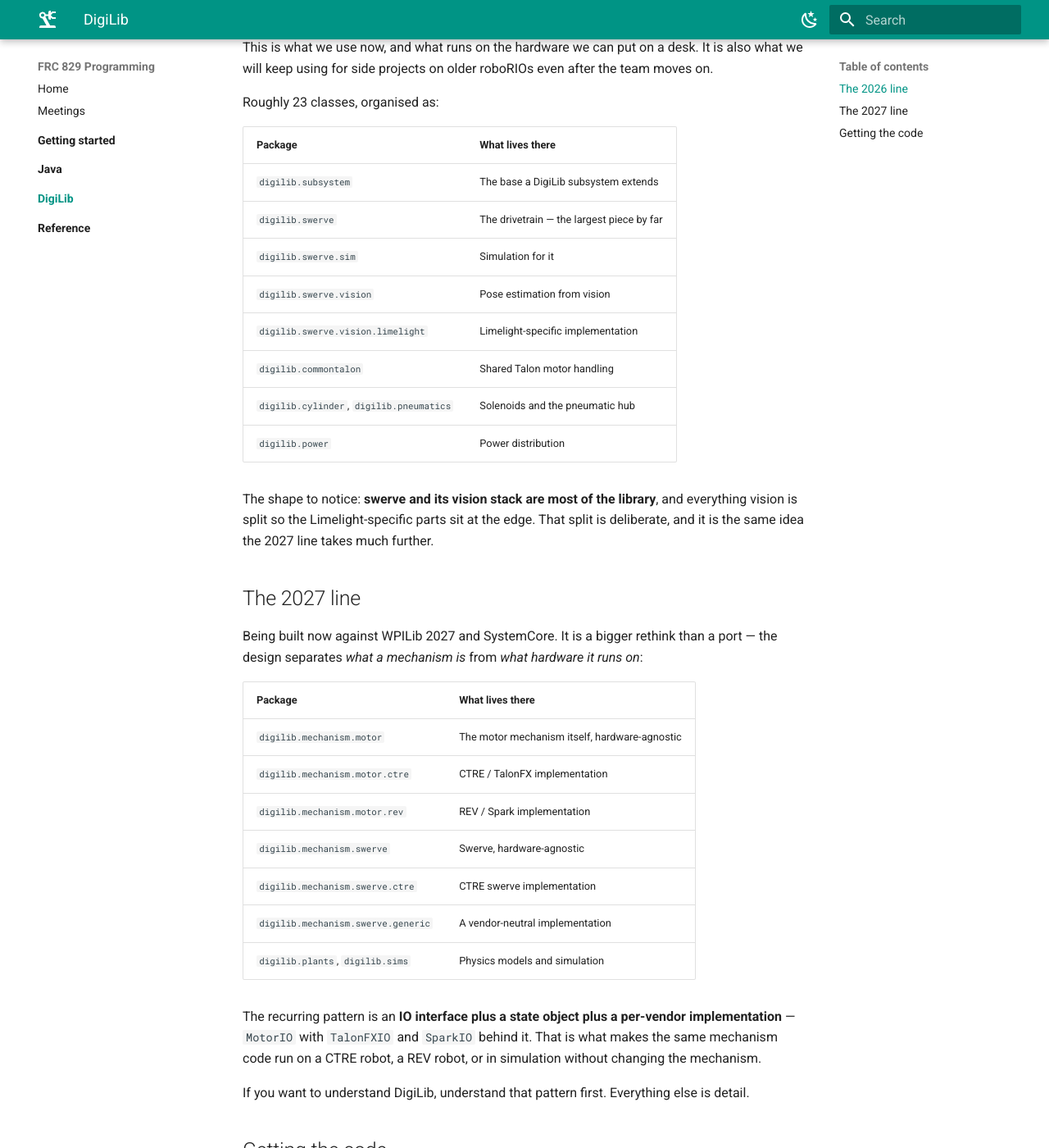
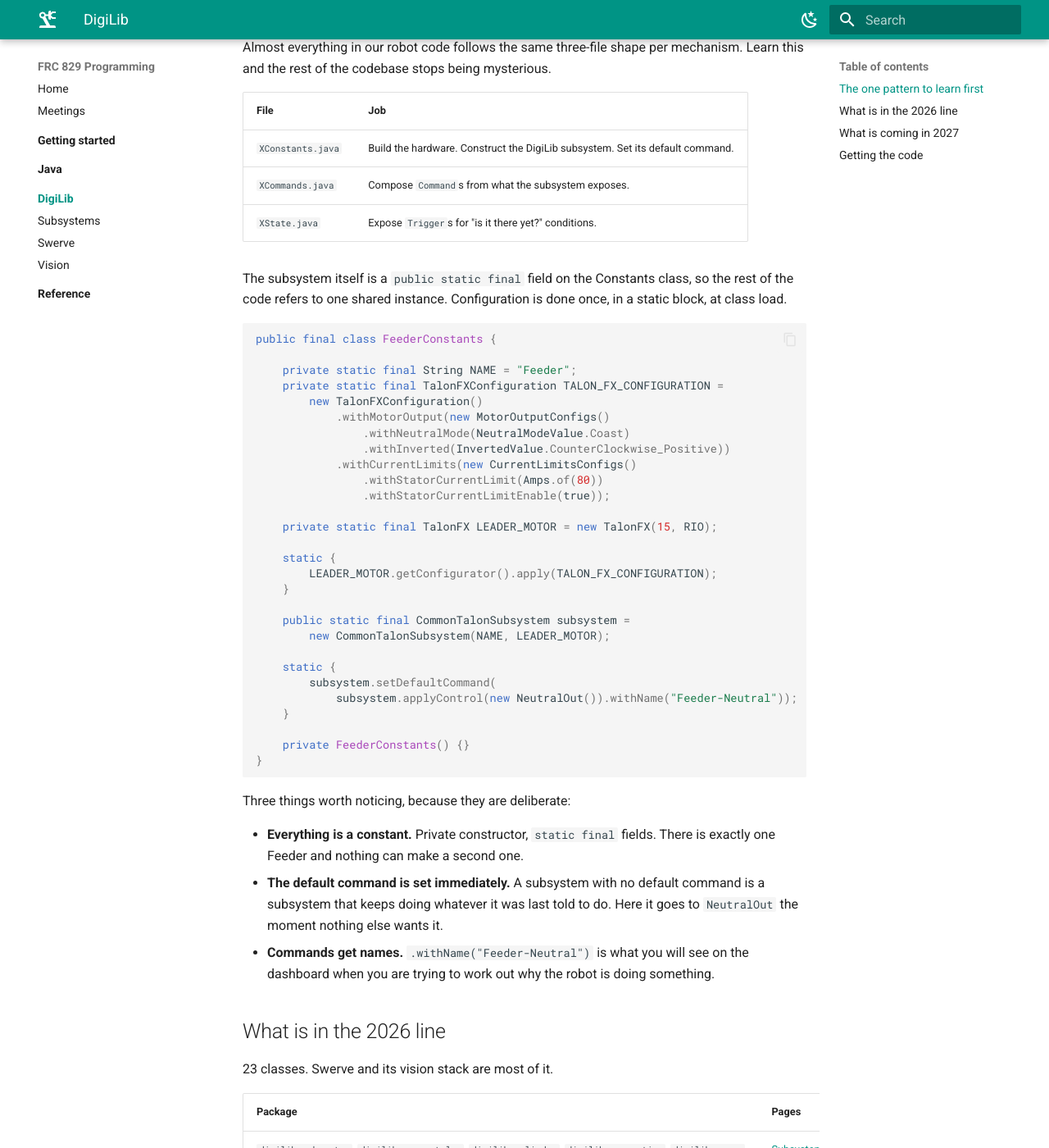
Before and after one commit to narmstro2020/frc-programming, an MkDocs documentation site: the page built from docs/digilib/index.md, in a window 1280 px wide and 1400 px high, scrolled down 401 px. Shown: the whole window at 82% size. Built offline with MkDocs 1.6.1 and Material for MkDocs 9.7.7, drawn with Linux system fonts in a browser that asks for light colours; some of the changed text lies outside the part shown.

Commit message:
Document the 2026 DigiLib from the real source
Adds Subsystems, Swerve, and Vision pages, and rewrites the DigiLib overview
around the pattern the robot code actually uses: a Constants class that builds
the hardware and sets a default command, a Commands class that composes
behaviour, and a State class that exposes Triggers.

API details are taken from digilib in the 2026 robot project rather than
written from memory, so signatures and unit types match what is on disk.

Co-Authored-By: Claude Opus 5 <noreply@anthropic.com>

````diff
--- a/docs/digilib/index.md
+++ b/docs/digilib/index.md
@@ -6,62 +6,89 @@ rewriting a swerve drive.
 
 !!! info "There are two DigiLibs right now"
     A **2026** line that runs on the roboRIO, and a **2027** line being built
-    against the new control system. We work in 2026 this fall, and in December we
-    start moving to 2027.
+    against the new control system. Everything in this section is the **2026**
+    line, because that is what we use this fall. The 2027 move happens in December.
 
-## The 2026 line
+## The one pattern to learn first
 
-This is what we use now, and what runs on the hardware we can put on a desk. It
-is also what we will keep using for side projects on older roboRIOs even after
-the team moves on.
+Almost everything in our robot code follows the same three-file shape per
+mechanism. Learn this and the rest of the codebase stops being mysterious.
 
-Roughly 23 classes, organised as:
+| File | Job |
+| :--- | :--- |
+| `XConstants.java` | Build the hardware. Construct the DigiLib subsystem. Set its default command. |
+| `XCommands.java` | Compose `Command`s from what the subsystem exposes. |
+| `XState.java` | Expose `Trigger`s for "is it there yet?" conditions. |
 
-| Package | What lives there |
+The subsystem itself is a `public static final` field on the Constants class, so
+the rest of the code refers to one shared instance. Configuration is done once, in
+a static block, at class load.
+
+```java
+public final class FeederConstants {
+
+    private static final String NAME = "Feeder";
+    private static final TalonFXConfiguration TALON_FX_CONFIGURATION =
+        new TalonFXConfiguration()
+            .withMotorOutput(new MotorOutputConfigs()
+                .withNeutralMode(NeutralModeValue.Coast)
+                .withInverted(InvertedValue.CounterClockwise_Positive))
+            .withCurrentLimits(new CurrentLimitsConfigs()
+                .withStatorCurrentLimit(Amps.of(80))
+                .withStatorCurrentLimitEnable(true));
+
+    private static final TalonFX LEADER_MOTOR = new TalonFX(15, RIO);
+
+    static {
+        LEADER_MOTOR.getConfigurator().apply(TALON_FX_CONFIGURATION);
+    }
+
+    public static final CommonTalonSubsystem subsystem =
+        new CommonTalonSubsystem(NAME, LEADER_MOTOR);
+
+    static {
+        subsystem.setDefaultCommand(
+            subsystem.applyControl(new NeutralOut()).withName("Feeder-Neutral"));
+    }
+
+    private FeederConstants() {}
+}
+```
+
+Three things worth noticing, because they are deliberate:
+
+- **Everything is a constant.** Private constructor, `static final` fields. There
+  is exactly one Feeder and nothing can make a second one.
+- **The default command is set immediately.** A subsystem with no default command
+  is a subsystem that keeps doing whatever it was last told to do. Here it goes to
+  `NeutralOut` the moment nothing else wants it.
+- **Commands get names.** `.withName("Feeder-Neutral")` is what you will see on the
+  dashboard when you are trying to work out why the robot is doing something.
+
+## What is in the 2026 line
+
+23 classes. Swerve and its vision stack are most of it.
+
+| Package | Pages |
 | :--- | :--- |
-| `digilib.subsystem` | The base a DigiLib subsystem extends |
-| `digilib.swerve` | The drivetrain &mdash; the largest piece by far |
-| `digilib.swerve.sim` | Simulation for it |
-| `digilib.swerve.vision` | Pose estimation from vision |
-| `digilib.swerve.vision.limelight` | Limelight-specific implementation |
-| `digilib.commontalon` | Shared Talon motor handling |
-| `digilib.cylinder`, `digilib.pneumatics` | Solenoids and the pneumatic hub |
-| `digilib.power` | Power distribution |
+| `digilib.subsystem`, `digilib.commontalon`, `digilib.cylinder`, `digilib.pneumatics`, `digilib.power` | [Subsystems](subsystems.md) |
+| `digilib.swerve` and `digilib.swerve.sim` | [Swerve](swerve.md) |
+| `digilib.swerve.vision` and below | [Vision](vision.md) |
 
-The shape to notice: **swerve and its vision stack are most of the library**, and
-everything vision is split so the Limelight-specific parts sit at the edge. That
-split is deliberate, and it is the same idea the 2027 line takes much further.
+## What is coming in 2027
 
-## The 2027 line
+The 2027 line is a rethink rather than a port. It separates *what a mechanism is*
+from *what hardware it runs on*: a `MotorIO` interface with `TalonFXIO` and
+`SparkIO` behind it, the same for swerve, plus `plants` and `sims` packages for
+physics models.
 
-Being built now against WPILib 2027 and SystemCore. It is a bigger rethink than a
-port &mdash; the design separates *what a mechanism is* from *what hardware it runs
-on*:
-
-| Package | What lives there |
-| :--- | :--- |
-| `digilib.mechanism.motor` | The motor mechanism itself, hardware-agnostic |
-| `digilib.mechanism.motor.ctre` | CTRE / TalonFX implementation |
-| `digilib.mechanism.motor.rev` | REV / Spark implementation |
-| `digilib.mechanism.swerve` | Swerve, hardware-agnostic |
-| `digilib.mechanism.swerve.ctre` | CTRE swerve implementation |
-| `digilib.mechanism.swerve.generic` | A vendor-neutral implementation |
-| `digilib.plants`, `digilib.sims` | Physics models and simulation |
-
-The recurring pattern is an **IO interface plus a state object plus a per-vendor
-implementation** &mdash; `MotorIO` with `TalonFXIO` and `SparkIO` behind it. That is
-what makes the same mechanism code run on a CTRE robot, a REV robot, or in
-simulation without changing the mechanism.
-
-If you want to understand DigiLib, understand that pattern first. Everything else
-is detail.
+That means the same mechanism code runs on a CTRE robot, a REV robot, or in
+simulation without changing the mechanism. The 2026 line already leans that way
+&mdash; notice how everything Limelight-specific sits at the edge of the vision
+package &mdash; and 2027 takes it the whole distance.
 
 ## Getting the code
 
-Both DigiLib lines live in the team's private repositories. Ask for access &mdash;
-you will be added. Nothing here links directly to them, because the links would
-just 404 for anyone not on the team.
-
-!!! note "This section grows with the library"
-    DigiLib is under active development. As pieces stabilise, the how-to-use-it
-    pages land here.
+Both DigiLib lines live in the team's private repositories. Ask to be added.
+Nothing here links to them directly, because the links would 404 for anyone not
+on the team.
--- a/mkdocs.yml
+++ b/mkdocs.yml
@@ -46,6 +46,9 @@ nav:
       - java/index.md
   - DigiLib:
       - digilib/index.md
+      - digilib/subsystems.md
+      - digilib/swerve.md
+      - digilib/vision.md
   - Reference:
       - reference/index.md
 
````
Also changed, not shown: docs/digilib/subsystems.md (added, +128 -0 lines), docs/digilib/swerve.md (added, +125 -0 lines), docs/digilib/vision.md (added, +134 -0 lines).
